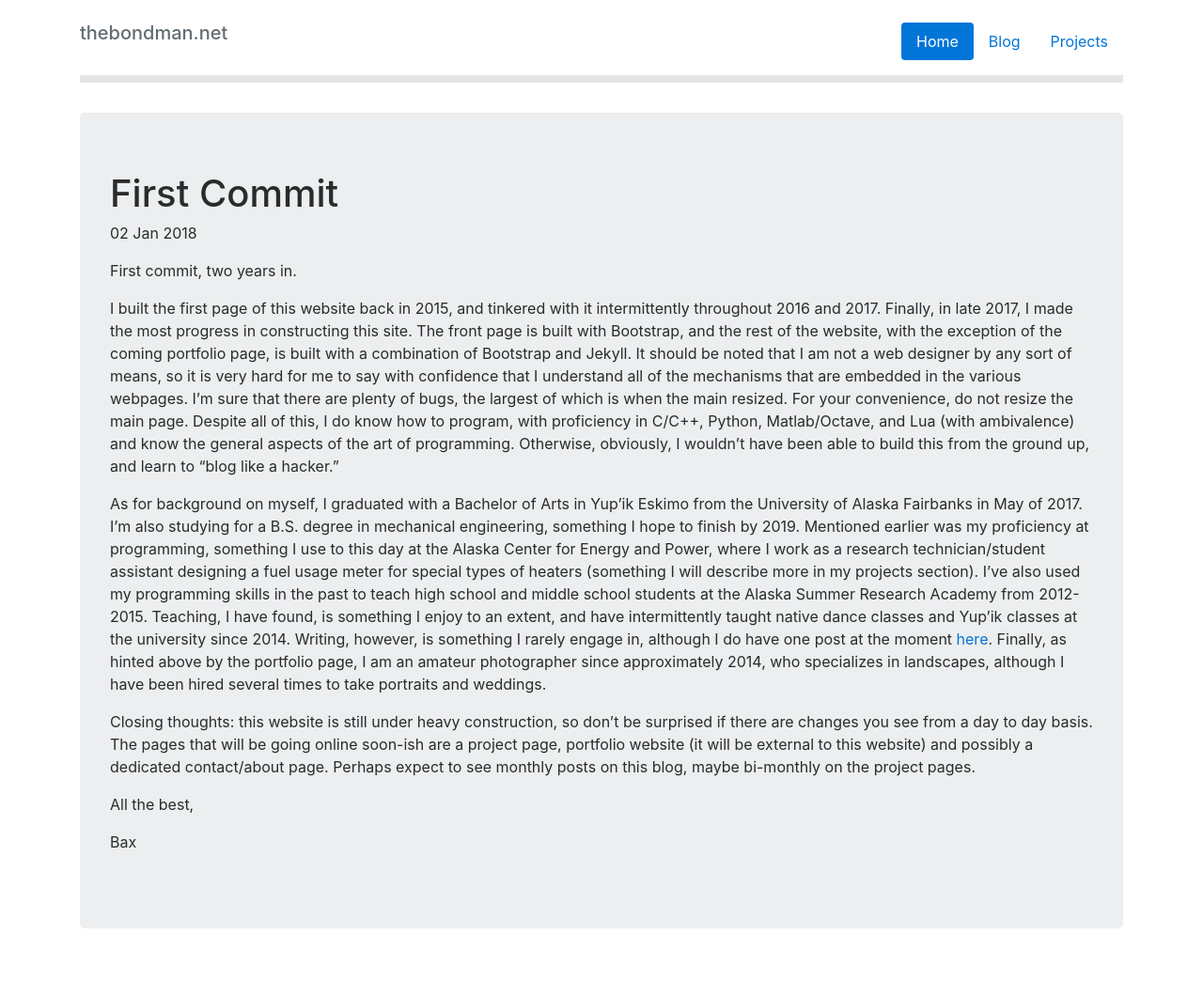
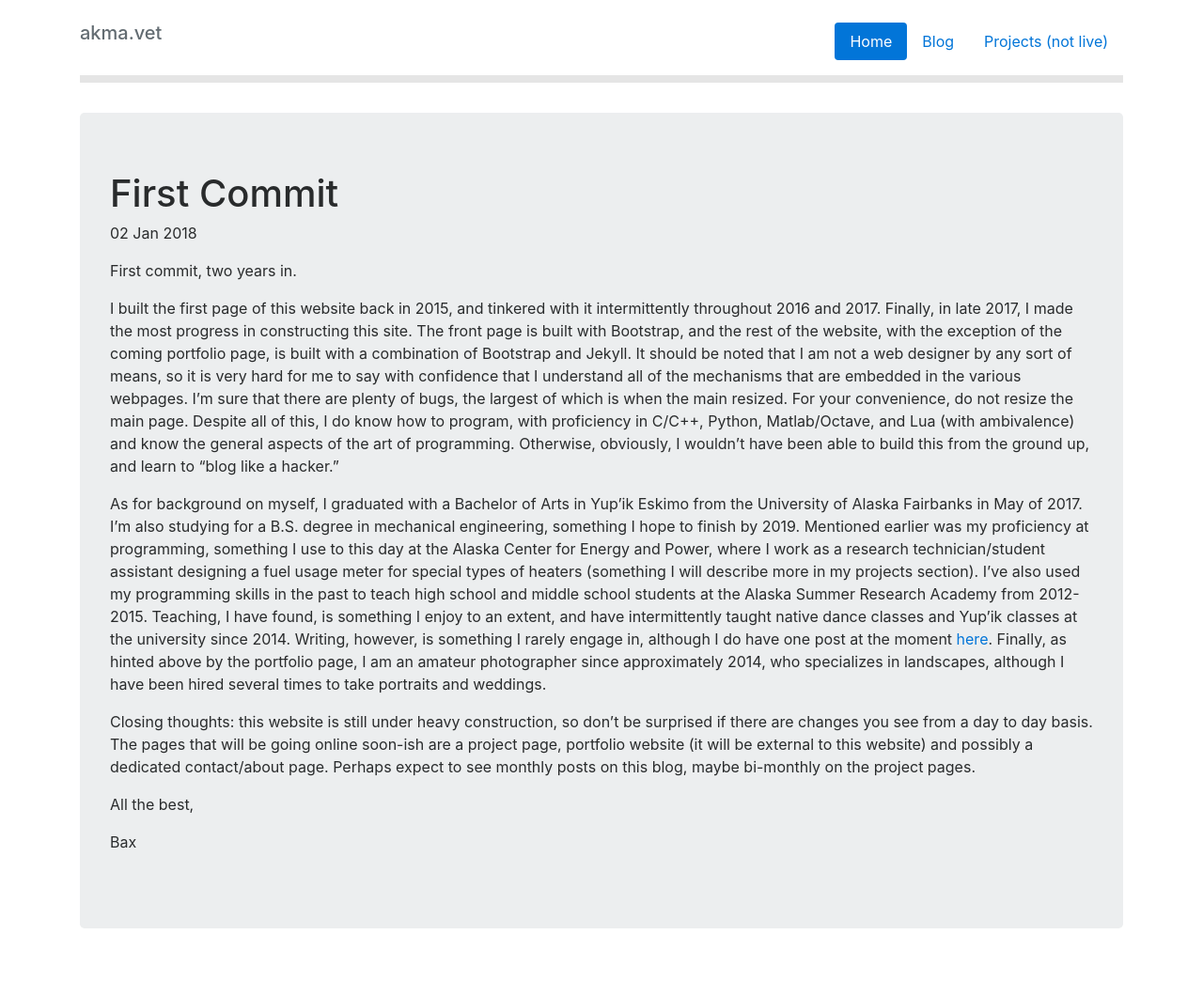
Before and after one commit to b0ndman/b0ndman.github.io, a Jekyll site: the page built from _posts/2018-01-02-First-Commit.md, in a window 1280 px wide. Shown: the whole page at 94% size. Built offline with Jekyll 4.4.1, drawn with Linux system fonts in a browser that asks for light colours; nearby versions of some CDN libraries.

Commit message:
updating names and live links

```diff
--- a/_layouts/default.html
+++ b/_layouts/default.html
@@ -23,11 +23,11 @@
 								<a class="nav-link" href="/blog">Blog</a>
 							</li>
 							<li class="nav-item">
-								<a class="nav-link" href="/projects">Projects</a>
+								<a class="nav-link" href="/projects">Projects (not live)</a>
 							</li>
 						</ul>
 					</nav>
-					<h5 class="text-muted">thebondman.net</h3>
+					<h5 class="text-muted">akma.vet</h3>
 				</header>
 
 			<div class="jumbotron" id="jumbotron-overrides">
```
